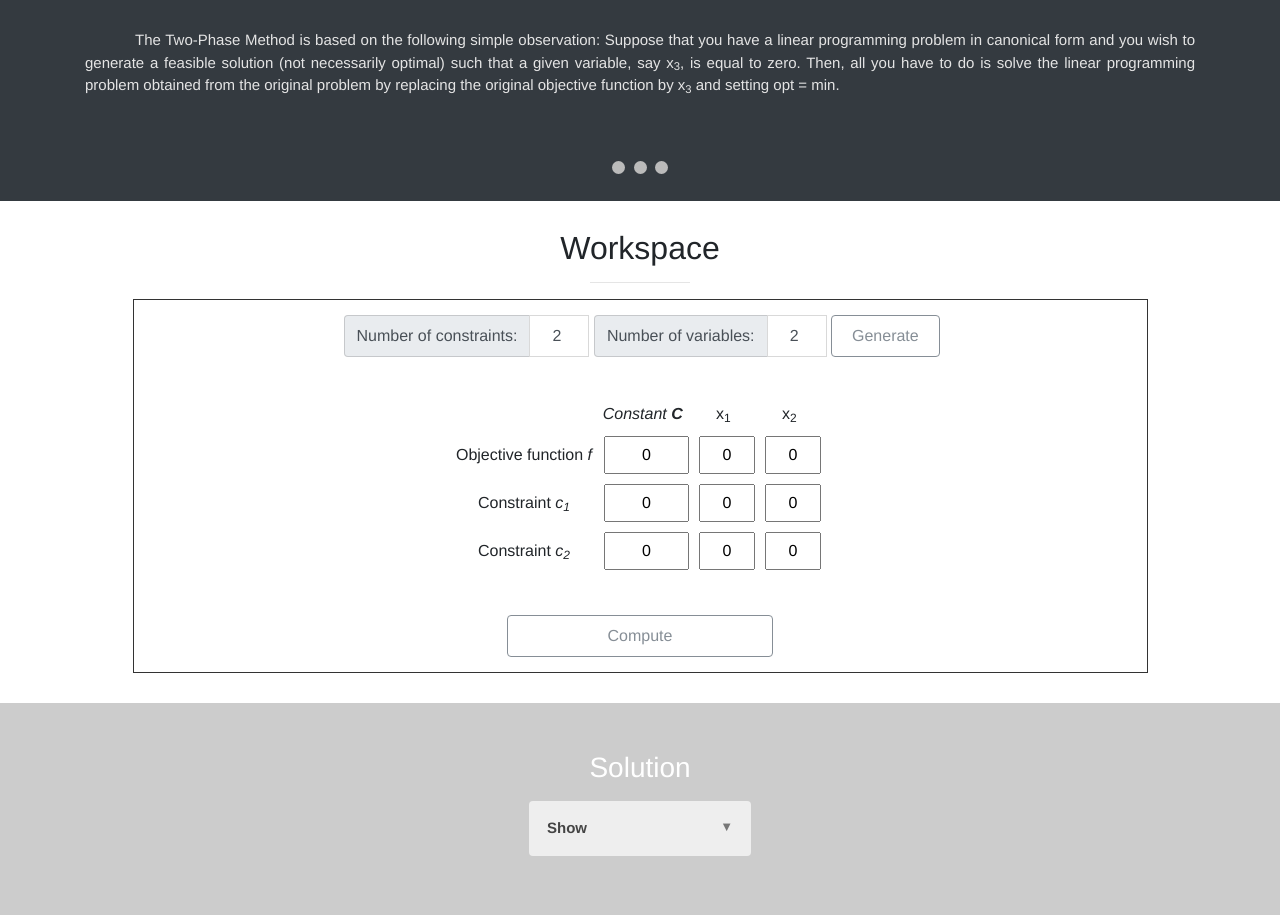
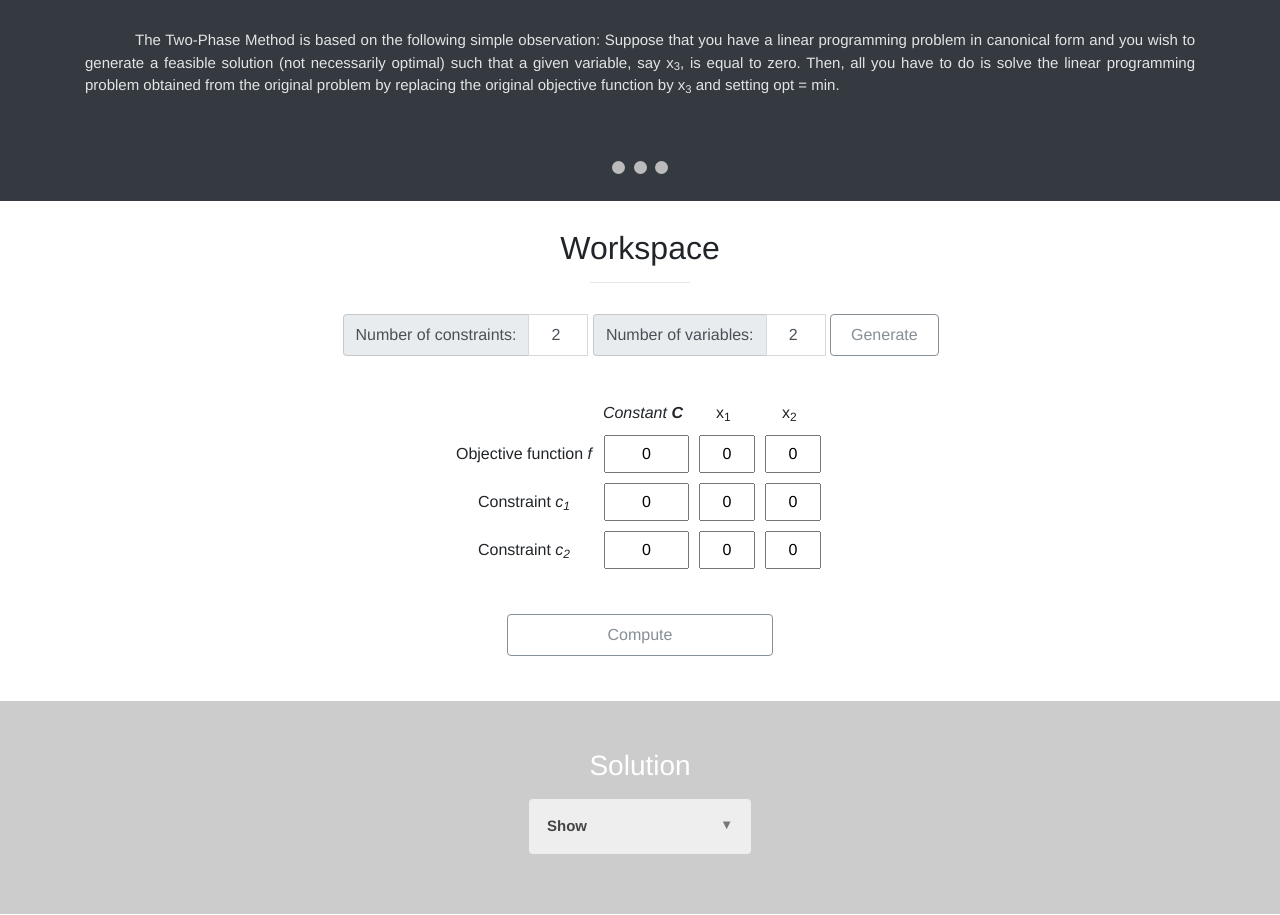
Before and after one commit to DevChrisCross/TwoPhaseSimplexMethod, a Django app: page / in a window 1280 px wide. Shown: the part 651-1566 px from the top of the page. Run offline with Django 3.2, Linux system fonts and the light colour scheme; some libraries are stand-ins or nearby versions.

Commit message:
minor change

```diff
--- a/website/static/css/styles.css
+++ b/website/static/css/styles.css
@@ -237,7 +237,7 @@ hr.small {
     /*height: 550px;*/
     padding: 15px;
     box-sizing: border-box;
-    border: 1px groove #333;
+    /*border: 1px groove #333;*/
 }
 
 /* Call to Action */
```
